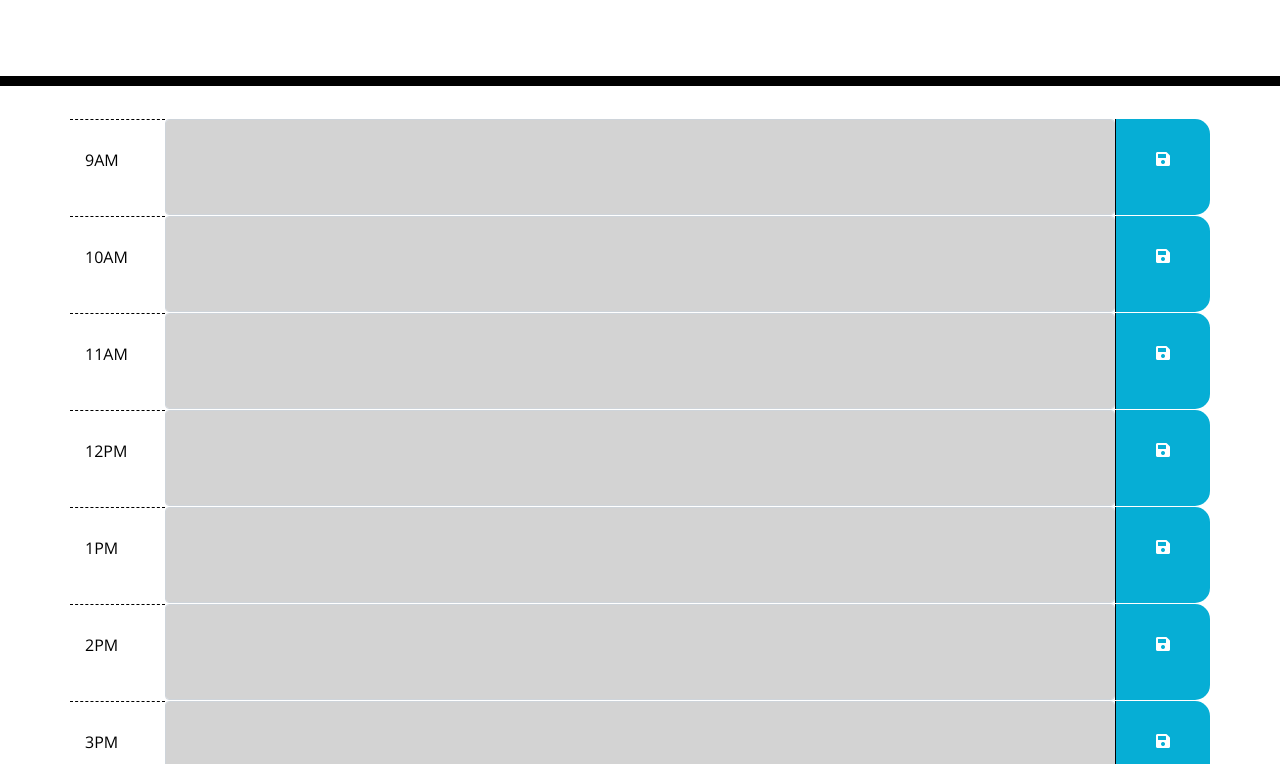
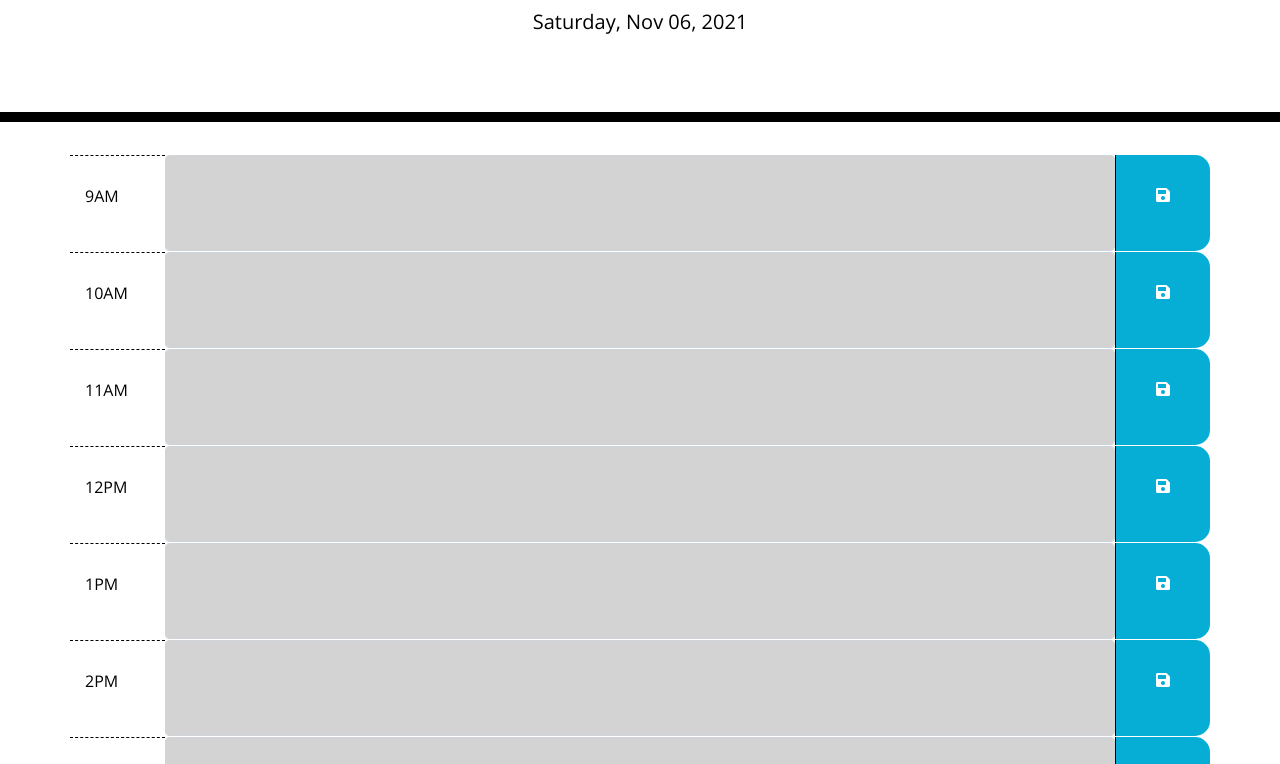
Before and after one commit to samvauclain/calendar, a plain HTML site: page index.html in a window 1280 px wide. Shown: the part 182-946 px from the top of the page. Drawn offline with nearby package versions, Linux system fonts and the light colour scheme.

Commit message:
date fomats and display date in header

```diff
--- a/index.html
+++ b/index.html
@@ -123,5 +123,6 @@
 
     <script src="https://code.jquery.com/jquery-3.4.1.min.js"></script>
     <script src="https://cdnjs.cloudflare.com/ajax/libs/moment.js/2.24.0/moment.min.js"></script>
+    <script src="./script.js"></script>
   </body>
 </html>
--- /dev/null
+++ b/script.js
@@ -0,0 +1,14 @@
+// WHEN I open the planner
+// - THEN the current day is displayed at the top of the calendar
+
+//  - HTML ID = currentDay
+var currentDayEl = $("#currentDay");
+
+// grab current day "moment()" and display in this format using moment: Saturday, Nov 06, 2021
+var currentDay = moment().format("dddd, MMM DD, YYYY");
+var saveBtn = $('.saveBtn');
+
+currentDayEl.text(currentDay);
+
+// format current hour (example: 11)
+console.log("current hour:",moment().format("k"));
```
